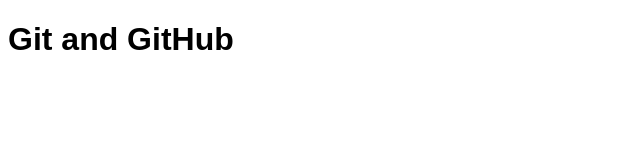
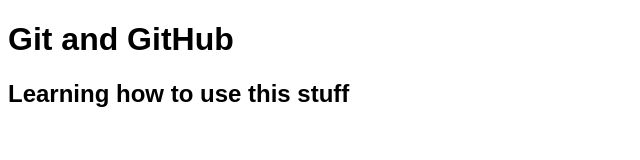
Before and after one commit to octoseafish/monday, a plain HTML site: page index.html in a window 1280 px wide. Shown: the whole page, without its empty margins (0-640 px from the left). Drawn offline with Linux system fonts and the light colour scheme.

Commit message:
added h2

```diff
--- a/index.html
+++ b/index.html
@@ -7,5 +7,6 @@
 </head>
 <body>
     <h1>Git and GitHub</h1>
+    <h2>Learning how to use this stuff</h2>
 </body>
 </html>
```
